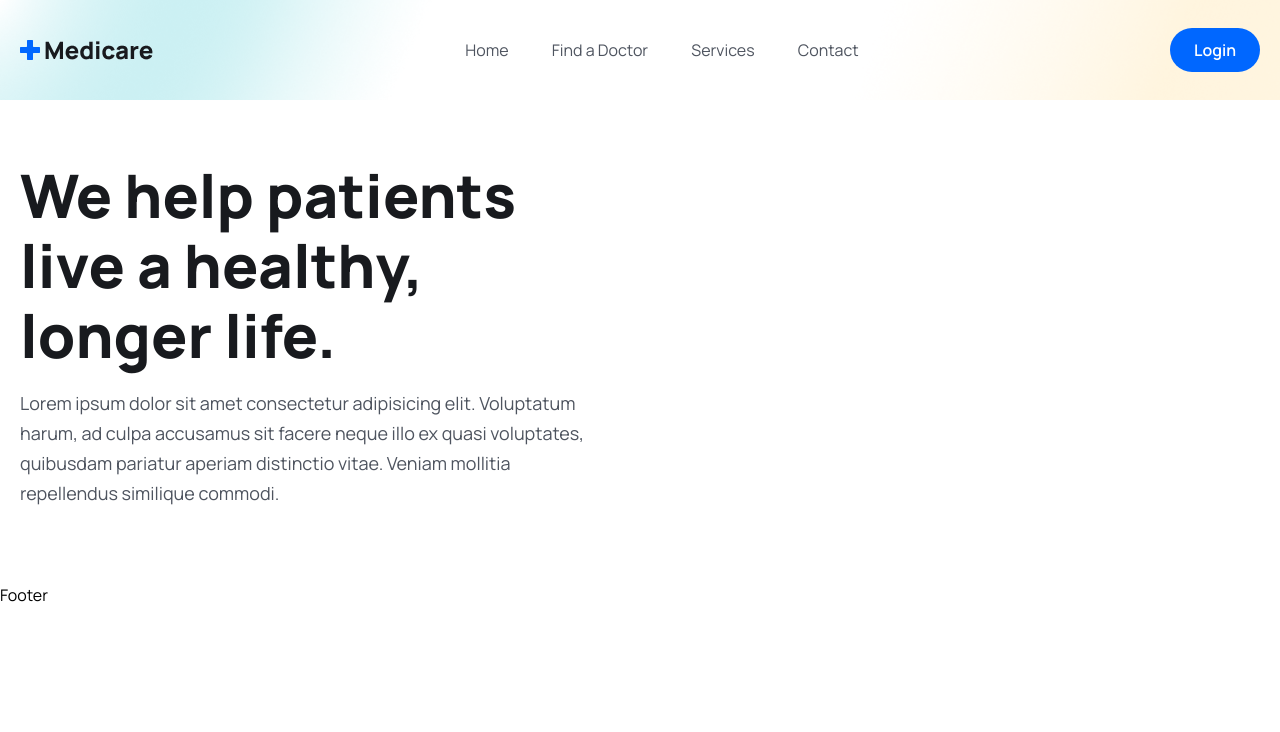
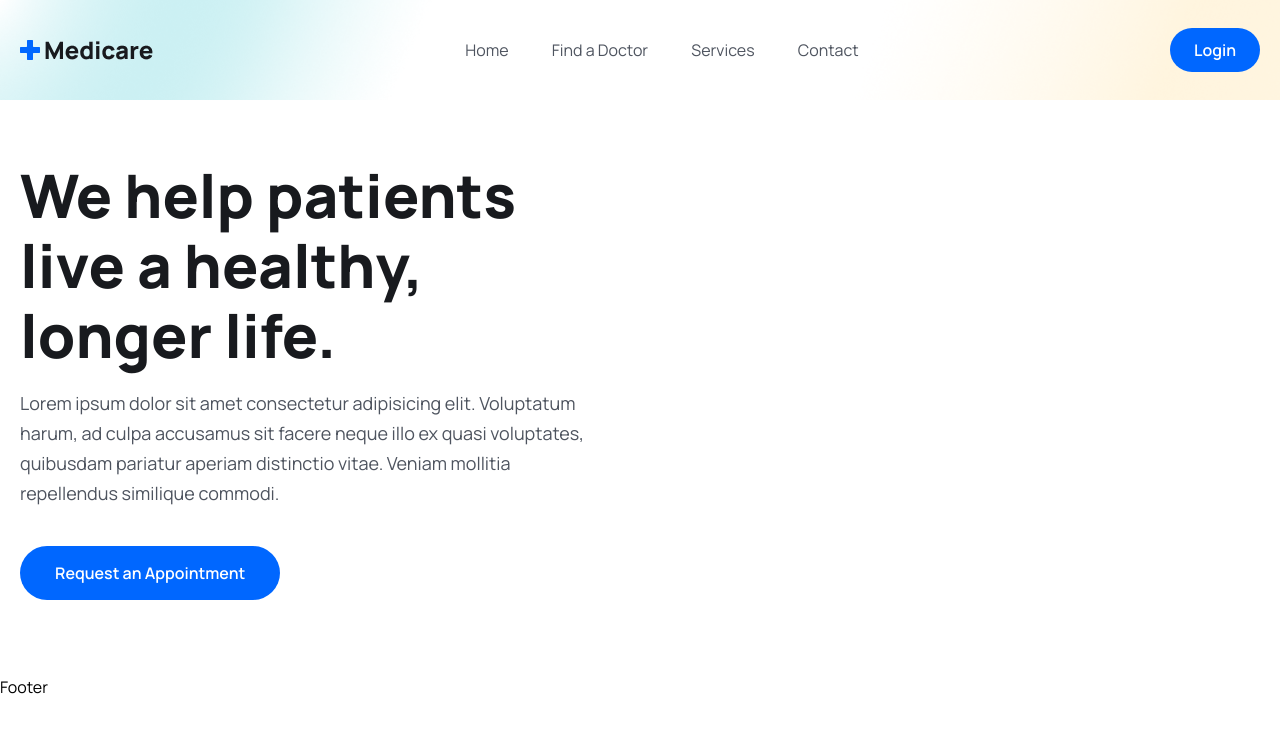
Before and after one commit to aroraadivya/Mern-Stack-Medicare, a React (Vite) app in the folder frontend/: page / in a window 1280 px wide. Shown: the top 732 px of the page. Built offline with nearby package versions, Linux system fonts and the light colour scheme.

Commit message:
home.jsx

```diff
--- a/frontend/src/pages/Home.jsx
+++ b/frontend/src/pages/Home.jsx
@@ -16,7 +16,10 @@ const Home = () => {
                         </h1>
                         <p className='text__para'>Lorem ipsum dolor sit amet consectetur adipisicing elit. Voluptatum harum, ad culpa accusamus sit
                             facere neque illo ex quasi voluptates, quibusdam pariatur aperiam distinctio vitae.
-                            Veniam mollitia repellendus similique commodi.</p>
+                            Veniam mollitia repellendus similique commodi.
+                        </p>
+
+                        <button className='btn'>Request an Appointment</button>
                     </div>
                 </div>
             </div>
```
